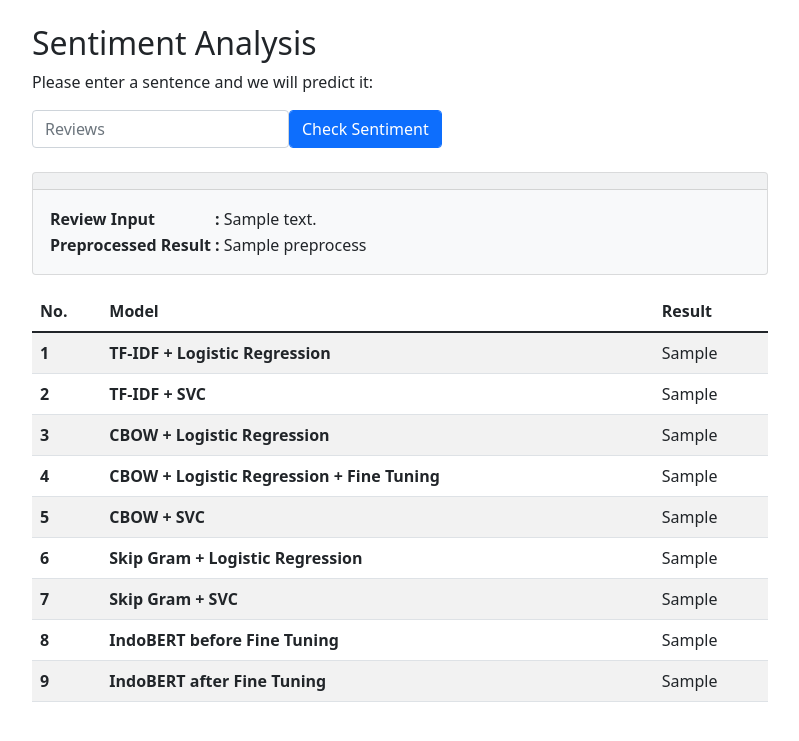
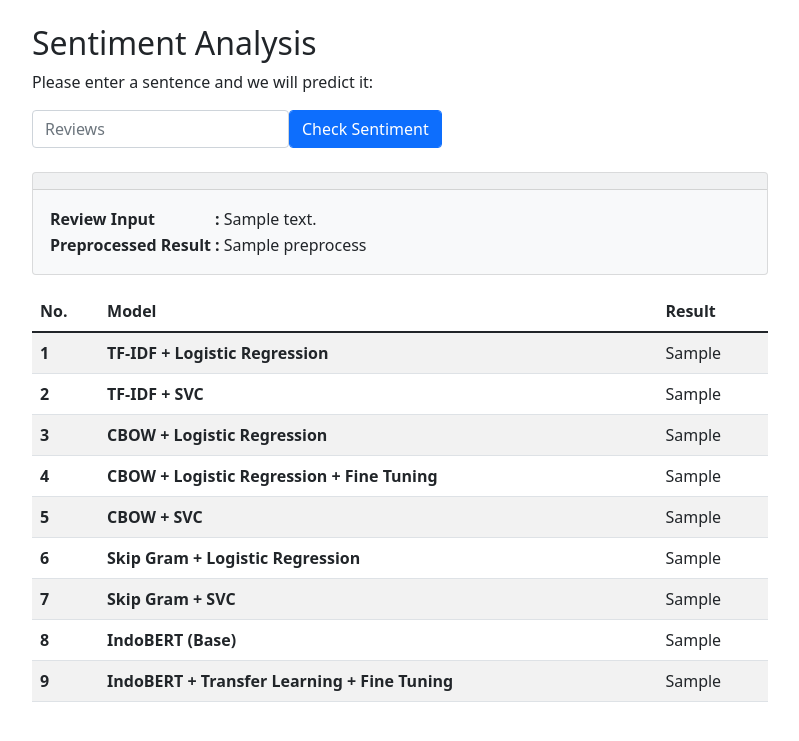
Before and after one commit to darrylandrews/Sentiment-Analysis-API, a Python web app: template Sentiment Analysis/templates/index.html in a window 1280 px wide. Shown: the top 741 px of the page, without its empty margins (240-1039 px from the left). Run offline with Jinja, Linux system fonts and the light colour scheme; the template is opened without the code that fills it: most values are stand-ins (such as "Sample title", 1, 10 or a date in 2020).

Commit message:
update html and screenshots

```diff
--- a/Sentiment Analysis/templates/index.html
+++ b/Sentiment Analysis/templates/index.html
@@ -131,12 +131,12 @@
                   </tr>
                   <tr>
                     <th scope="row">8</th>
-                    <th>IndoBERT before Fine Tuning</th>
+                    <th>IndoBERT (Base)</th>
                     <td>{{ res8 }}</td>
                   </tr>
                   <tr>
                     <th scope="row">9</th>
-                    <th>IndoBERT after Fine Tuning</th>
+                    <th>IndoBERT + Transfer Learning + Fine Tuning</th>
                     <td>{{ res9 }}</td>
                   </tr>
                 </tbody>
```
Also changed, not shown: Sentiment Analysis/results_screenshots/result_1.jpg, Sentiment Analysis/results_screenshots/result_2.jpg (deleted), Sentiment Analysis/results_screenshots/result_Negative.jpg (added), Sentiment Analysis/results_screenshots/result_Positive.jpg (added), Sentiment Analysis/results_screenshots/result_test_english_1.jpg (deleted), Sentiment Analysis/results_screenshots/result_test_english_2.jpg (deleted).
